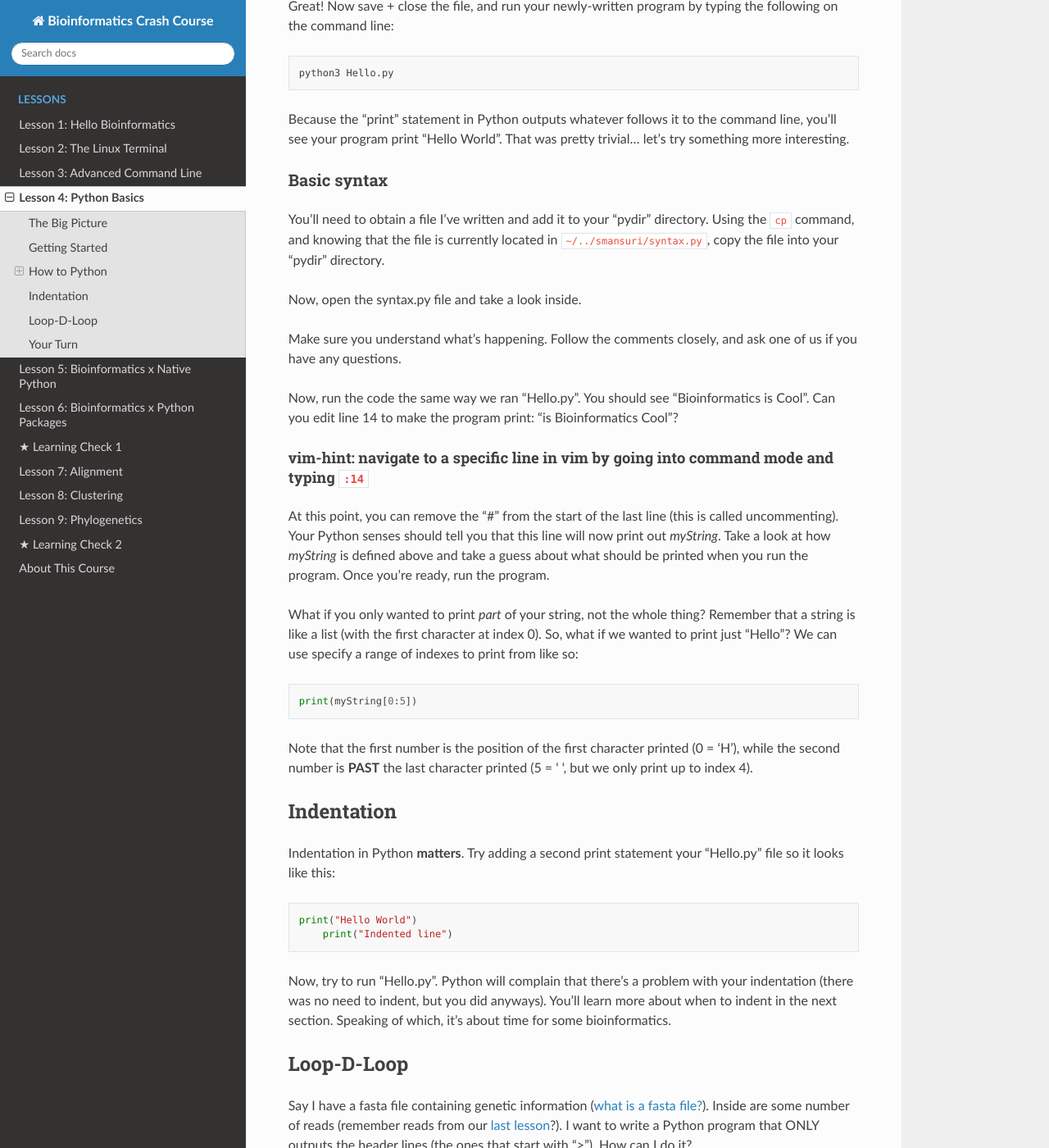
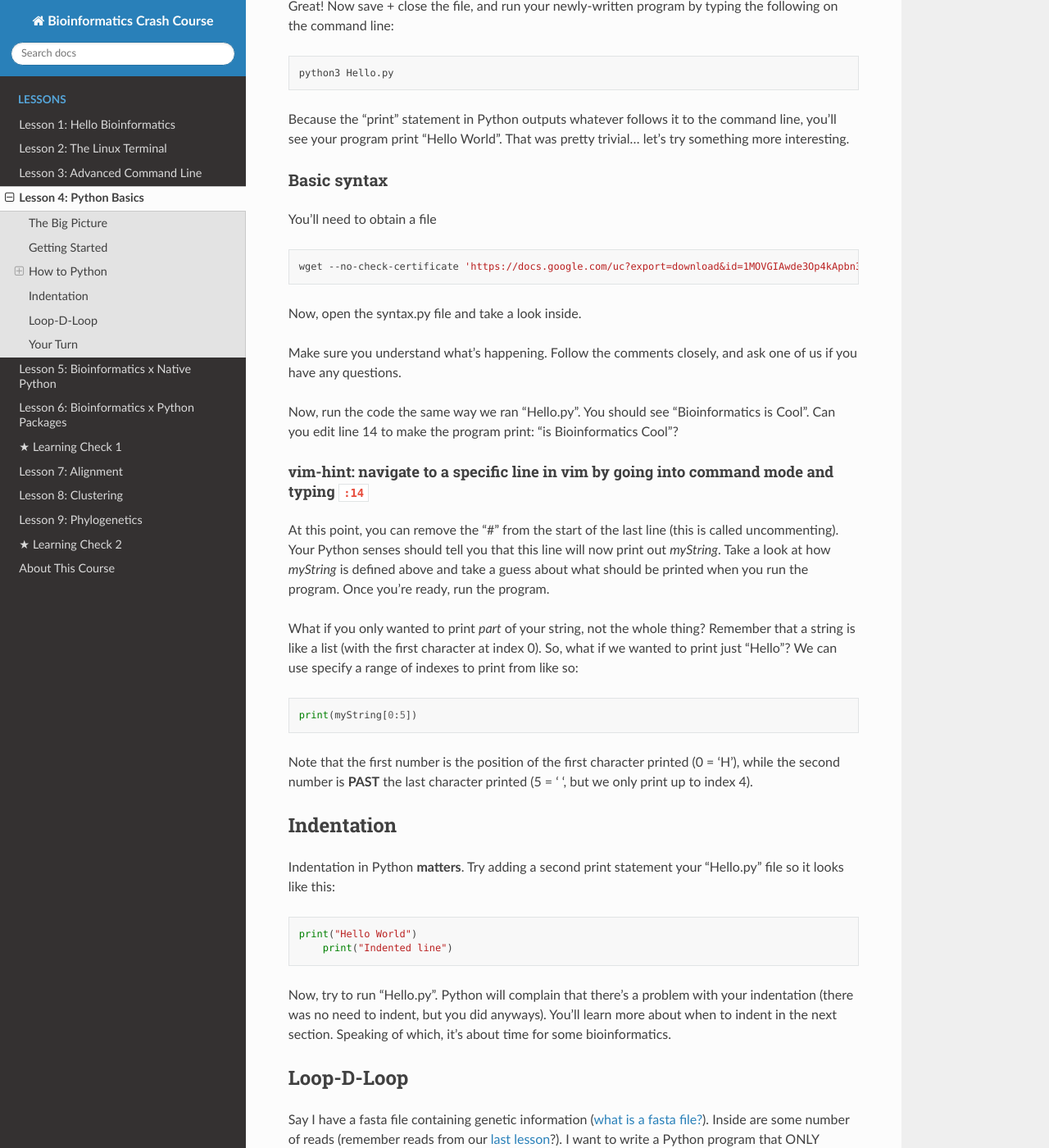
Before and after one commit to ubicucsd/crash_course, a Sphinx documentation site: the page built from source/4_Python.md, in a window 1280 px wide and 1400 px high, scrolled down 1137 px. Shown: the whole window at 82% size. Built offline with Sphinx 7.4.7 and the Read the Docs theme 2.0.0, drawn with Linux system fonts in a browser that asks for light colours; some of the changed text lies outside the part shown.

Commit message:
Update 4_Python.md

````diff
--- a/source/4_Python.md
+++ b/source/4_Python.md
@@ -40,8 +40,10 @@
 
 ### Basic syntax
 
-You'll need to obtain a file I've written and add it to your "pydir" directory. Using the `cp` command, and knowing that the file is currently located in `~/../smansuri/syntax.py`, copy the file into your "pydir" directory.
-
+You'll need to obtain a file
+```shell
+wget --no-check-certificate 'https://docs.google.com/uc?export=download&id=1MOVGIAwde3Op4kApbn3Hw_C8_WETFt3Y' -O syntax.py
+```
 Now, open the syntax.py file and take a look inside.
 
 Make sure you understand what's happening. Follow the comments closely, and ask one of us if you have any questions.
@@ -90,7 +92,7 @@
 Let's get a sample fasta file. Use the following command to download it straight in your working directory:
 
 ```shell
-cp /srv/Winter19/gencode.vM17.lncRNA_transcripts_subsampled.fasta test.fasta
+wget --no-check-certificate 'https://docs.google.com/uc?export=download&id=17NqX2e5jA9Jko-gV9lD5Bbnj9m2beKCJ' -O gencode.vM17.IncRNA_subsampled.fasta
 ```
 
 Check the contents of your directory. You should see a file called "test.fasta".
````
